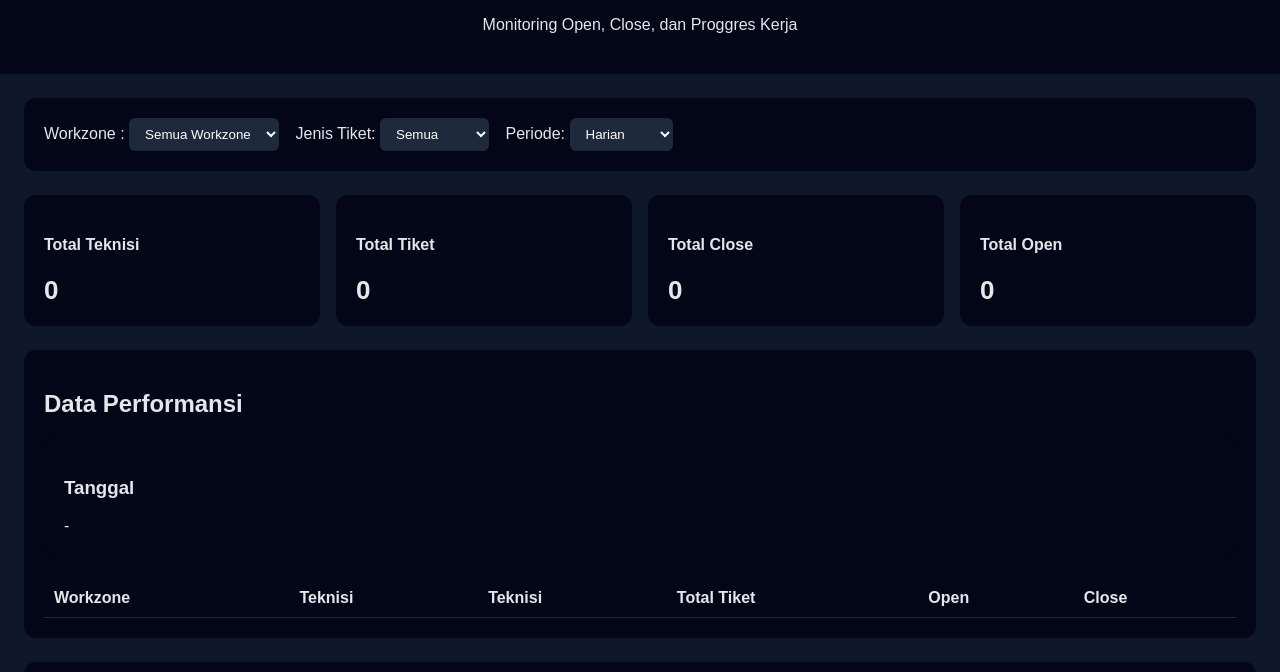
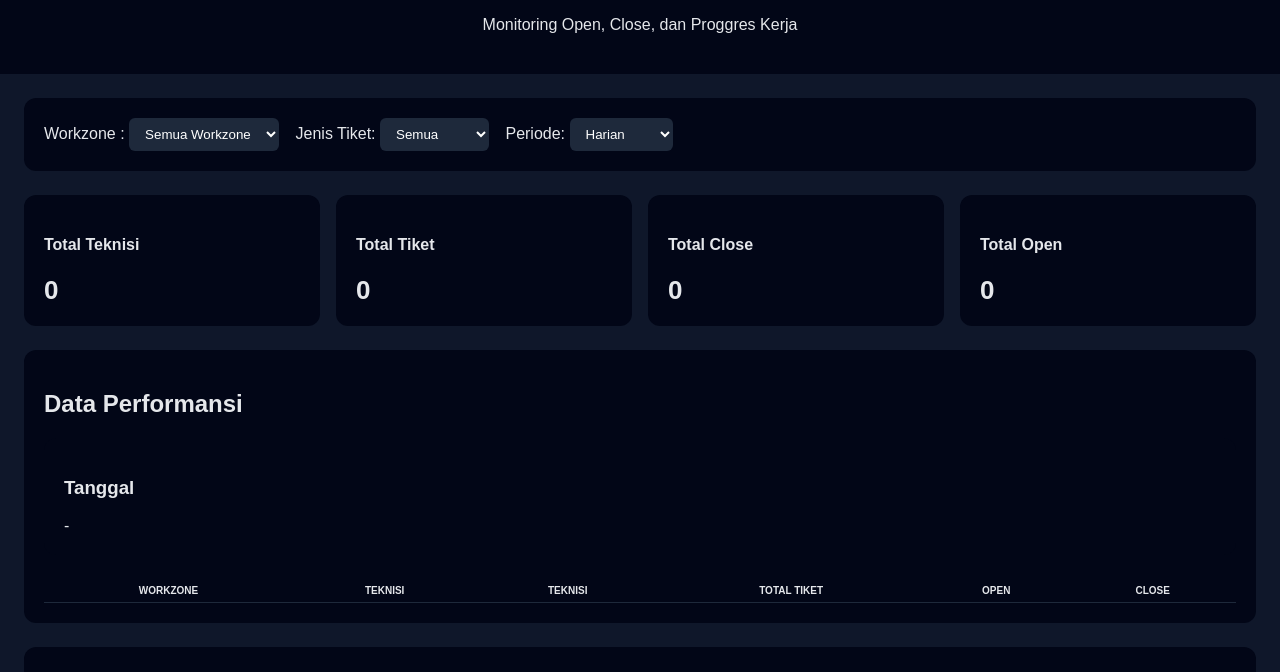
Before and after one commit to PERFORMANSI-TEKNISI/PERFORMANSI-TEKNISI.github.io, a plain HTML site: page index.html in a window 1280 px wide. Shown: the part 129-801 px from the top of the page. Drawn offline with nearby package versions, Linux system fonts and the light colour scheme; no server answers.

Commit message:
Update style.css

```diff
--- a/style.css
+++ b/style.css
@@ -68,13 +68,14 @@ footer {
 
 .clickable {
   cursor: pointer;
+  text-decoration: underline;
 }
 
 .modal {
   display: none;
   position: fixed;
   inset: 0;
-  background: rgba(0,0,0,0.6);
+  background: rgba(0,0,0,.6);
   justify-content: center;
   align-items: center;
   z-index: 999;
@@ -84,14 +85,32 @@ footer {
   background: #020617;
   padding: 24px;
   border-radius: 12px;
-  width: 320px;
+  width: 280px;
 }
 
-.modal-content ul {
-  list-style: none;
-  padding: 0;
+table {
+  font-size: 12px;
 }
 
-.modal-content li {
-  margin-bottom: 8px;
+th {
+  font-size: 10px;
+  text-transform: uppercase;
+  text-align: center;
+  padding: 6px 8px;
 }
+
+td {
+  font-size: 12px;
+  text-align: center;
+  padding: 6px 8px;
+}
+
+/* khusus group header */
+thead tr:first-child th {
+  background: #020617;
+  font-weight: bold;
+}
+
+table {
+  font-size: 10px;
+}
```
